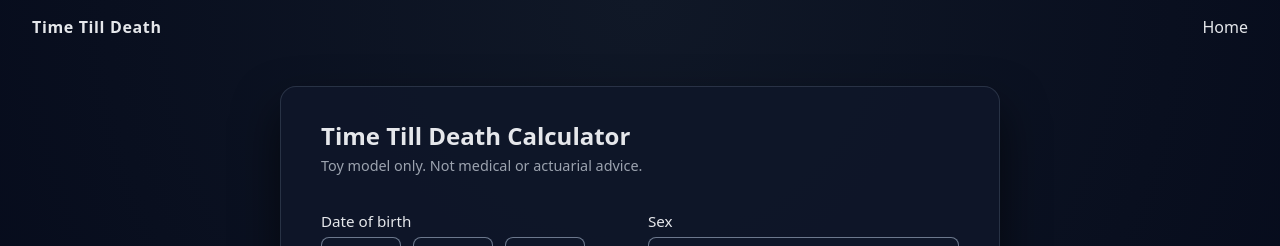
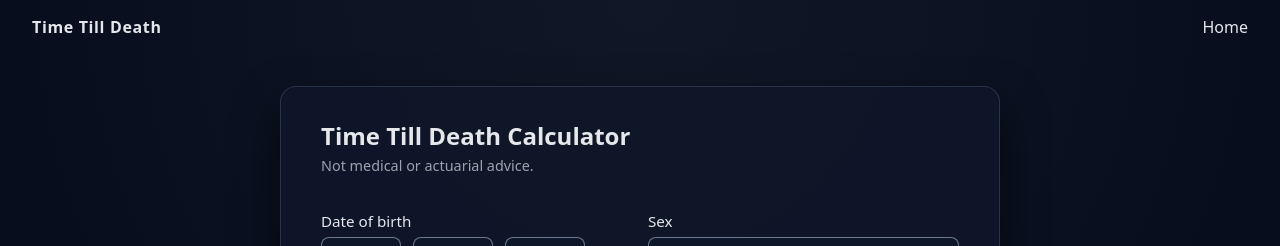
Before and after one commit to gabrielrmiller/Time-Till-Death, a React (Vite) app in the folder frontend/: page /questionnaire in a window 1280 px wide. Shown: the top 246 px of the page. Built offline with nearby package versions, Linux system fonts and the light colour scheme.

Commit message:
Update QuestionnaireWizard and ResultView to clarify that the calculations provided are not medical or actuarial advice, enhancing user understanding of the tool's purpose.

```diff
--- a/frontend/src/QuestionnaireWizard.tsx
+++ b/frontend/src/QuestionnaireWizard.tsx
@@ -309,7 +309,7 @@ export const QuestionnaireWizard: React.FC = () => {
       <div className="step-header">
         <h2>Time Till Death Calculator</h2>
         <p className="muted">
-          Toy model only. Not medical or actuarial advice.
+          Not medical or actuarial advice.
         </p>
       </div>
 
--- a/frontend/src/ResultView.tsx
+++ b/frontend/src/ResultView.tsx
@@ -95,7 +95,7 @@ export const ResultView: React.FC = () => {
         </>
       )}
 
-      <span className="badge-warning">Toy calculation only</span>
+      <span className="badge-warning">Not real medical or actuarial advice.</span>
 
       <p className="muted">
         This is a highly simplified numerical experiment using a Makeham-style
```
